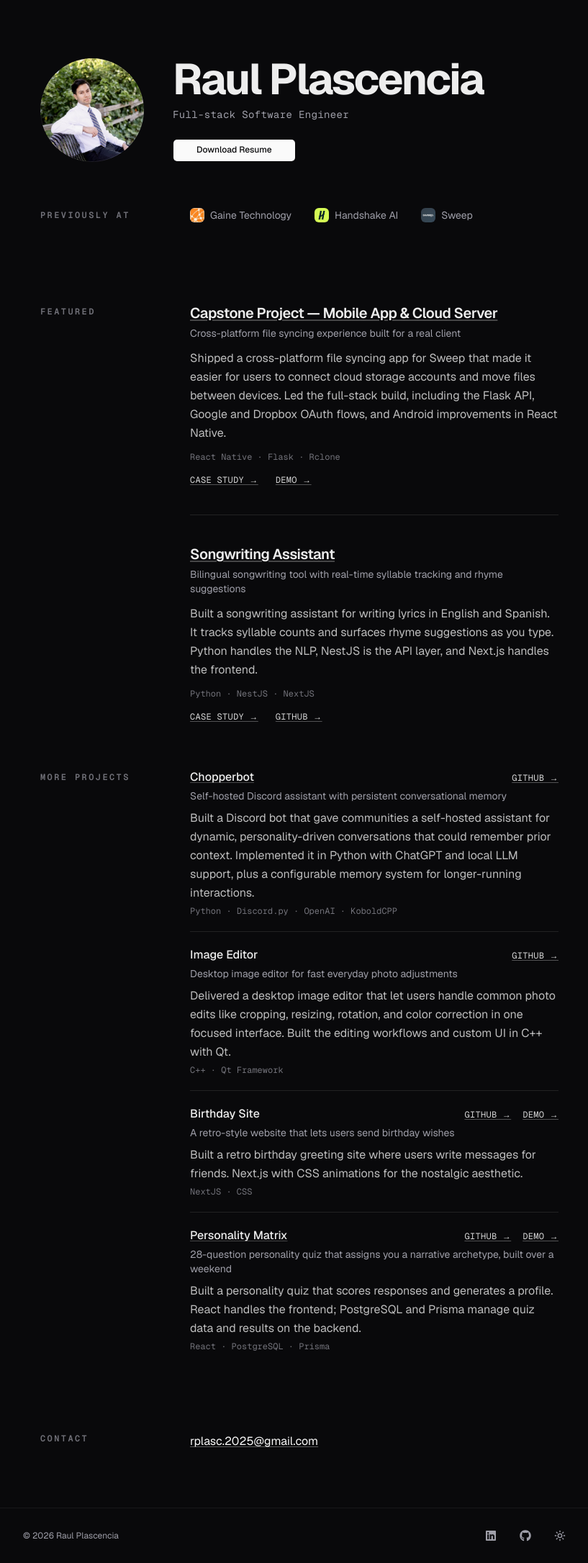
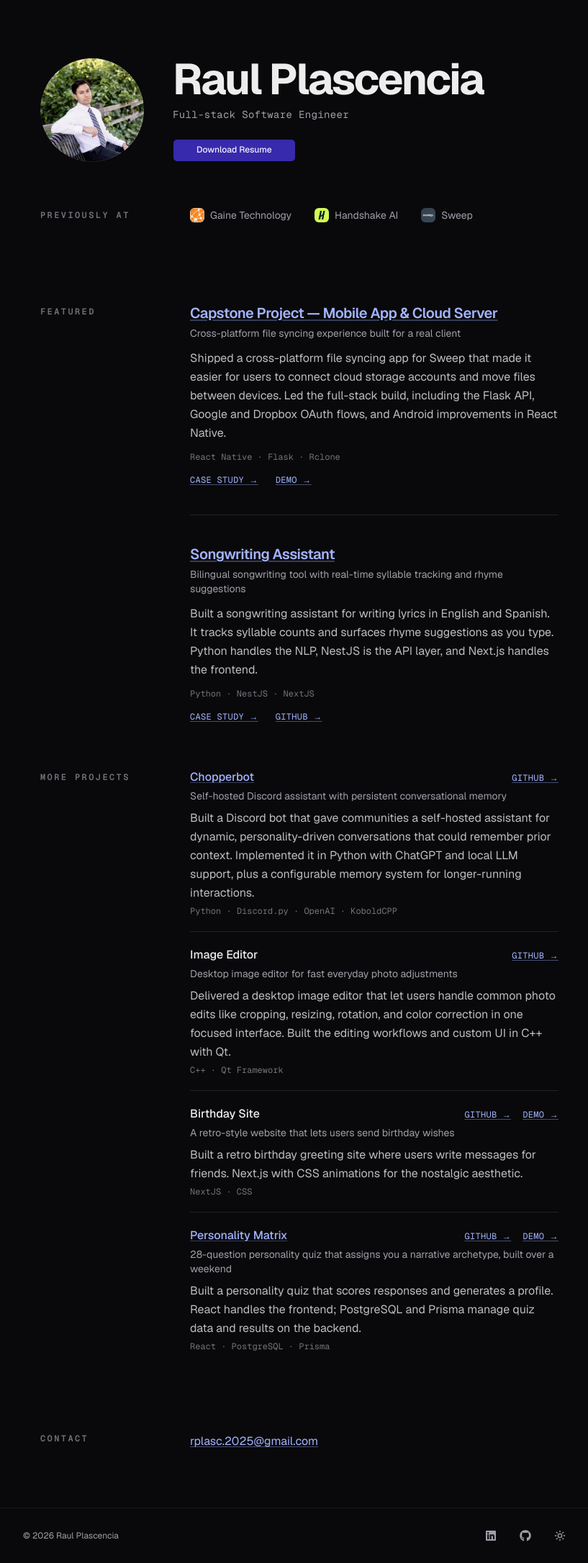
Before and after one commit to rplasc/portfolioV2, a Next.js app: page / in a window 1280 px wide. Shown: the whole page at 72% size, without its empty margins (224-1041 px from the left). Built offline with nearby package versions, Linux system fonts and the light colour scheme.

Commit message:
Increased usage of primary color

```diff
--- a/src/app/globals.css
+++ b/src/app/globals.css
@@ -35,6 +35,7 @@
   --color-secondary: var(--secondary);
   --color-primary-foreground: var(--primary-foreground);
   --color-primary: var(--primary);
+  --color-link: var(--link);
   --color-popover-foreground: var(--popover-foreground);
   --color-popover: var(--popover);
   --color-card-foreground: var(--card-foreground);
@@ -57,6 +58,7 @@
   --popover-foreground: oklch(0.141 0.005 285.823);
   --primary: oklch(0.457 0.24 277.023);
   --primary-foreground: oklch(0.962 0.018 272.314);
+  --link: oklch(0.457 0.24 277.023);
   --secondary: oklch(0.967 0.001 286.375);
   --secondary-foreground: oklch(0.21 0.006 285.885);
   --muted: oklch(0.967 0.001 286.375);
@@ -92,6 +94,7 @@
   --popover-foreground: oklch(0.985 0 0);
   --primary: oklch(0.398 0.195 277.366);
   --primary-foreground: oklch(0.962 0.018 272.314);
+  --link: oklch(0.785 0.115 274.713);
   --secondary: oklch(0.274 0.006 286.033);
   --secondary-foreground: oklch(0.985 0 0);
   --muted: oklch(0.274 0.006 286.033);
--- a/src/app/page.tsx
+++ b/src/app/page.tsx
@@ -30,7 +30,7 @@ export default function Home() {
 
             <div className="flex justify-center gap-3 md:justify-start">
               <Button
-                className="rounded-sm bg-foreground px-8 text-background hover:bg-foreground/90"
+                className="rounded-sm bg-primary px-8 text-primary-foreground hover:bg-primary/90"
                 asChild
                 size="lg"
               >
@@ -99,7 +99,7 @@ export default function Home() {
           <div className="flex flex-col gap-2">
             <a
               href={`mailto:${contact.email}`}
-              className="focus-visible:ring-ring focus-visible:ring-offset-background -mx-1 w-fit rounded-sm px-1 text-base text-foreground underline decoration-foreground/35 underline-offset-2 transition-colors duration-200 ease-out hover:decoration-foreground/80 focus-visible:ring-2 focus-visible:ring-offset-2 focus-visible:outline-none"
+              className="focus-visible:ring-ring focus-visible:ring-offset-background text-link decoration-link/40 hover:decoration-link -mx-1 w-fit rounded-sm px-1 text-base underline underline-offset-2 transition-colors duration-200 ease-out focus-visible:ring-2 focus-visible:ring-offset-2 focus-visible:outline-none"
             >
               {contact.email}
             </a>
--- a/src/app/work/[slug]/page.tsx
+++ b/src/app/work/[slug]/page.tsx
@@ -43,7 +43,7 @@ export default async function CaseStudyPage({
       <main className="mx-auto flex w-full max-w-3xl flex-1 flex-col px-6 py-20">
         <Link
           href="/"
-          className="focus-visible:ring-ring focus-visible:ring-offset-background text-muted-foreground decoration-foreground/25 hover:text-foreground/75 hover:decoration-foreground/60 -mx-1 w-fit rounded-sm px-1 font-mono text-xs tracking-[0.2em] uppercase underline underline-offset-2 transition-colors duration-200 ease-out focus-visible:ring-2 focus-visible:ring-offset-2 focus-visible:outline-none"
+          className="focus-visible:ring-ring focus-visible:ring-offset-background text-link decoration-link/30 hover:decoration-link -mx-1 w-fit rounded-sm px-1 font-mono text-xs tracking-[0.2em] uppercase underline underline-offset-2 transition-colors duration-200 ease-out focus-visible:ring-2 focus-visible:ring-offset-2 focus-visible:outline-none"
         >
           ← Back
         </Link>
--- a/src/components/featured-project-card.tsx
+++ b/src/components/featured-project-card.tsx
@@ -24,7 +24,7 @@ export function FeaturedProjectCard({
           {hasCaseStudy ? (
             <Link
               href={`/work/${project.slug}`}
-              className="focus-visible:ring-ring focus-visible:ring-offset-background decoration-foreground/25 hover:decoration-foreground/75 -mx-1 rounded-sm px-1 underline underline-offset-2 transition-colors duration-200 ease-out hover:text-foreground focus-visible:ring-2 focus-visible:ring-offset-2 focus-visible:outline-none"
+              className="focus-visible:ring-ring focus-visible:ring-offset-background text-link decoration-link/30 hover:decoration-link -mx-1 rounded-sm px-1 underline underline-offset-2 transition-colors duration-200 ease-out focus-visible:ring-2 focus-visible:ring-offset-2 focus-visible:outline-none"
             >
               {project.name}
             </Link>
--- a/src/components/footer.tsx
+++ b/src/components/footer.tsx
@@ -20,7 +20,7 @@ export function Footer() {
             target="_blank"
             rel="noopener noreferrer"
             aria-label="LinkedIn"
-            className="text-muted-foreground hover:bg-accent hover:text-foreground focus-visible:ring-ring focus-visible:ring-offset-background flex size-11 items-center justify-center rounded-sm transition-[color,background-color] duration-200 ease-out focus-visible:ring-2 focus-visible:ring-offset-2 focus-visible:outline-none"
+            className="text-muted-foreground hover:bg-accent hover:text-link focus-visible:ring-ring focus-visible:ring-offset-background flex size-11 items-center justify-center rounded-sm transition-[color,background-color] duration-200 ease-out focus-visible:ring-2 focus-visible:ring-offset-2 focus-visible:outline-none"
           >
             <FontAwesomeIcon icon={faLinkedin} />
           </a>
@@ -29,7 +29,7 @@ export function Footer() {
             target="_blank"
             rel="noopener noreferrer"
             aria-label="GitHub"
-            className="text-muted-foreground hover:bg-accent hover:text-foreground focus-visible:ring-ring focus-visible:ring-offset-background flex size-11 items-center justify-center rounded-sm transition-[color,background-color] duration-200 ease-out focus-visible:ring-2 focus-visible:ring-offset-2 focus-visible:outline-none"
+            className="text-muted-foreground hover:bg-accent hover:text-link focus-visible:ring-ring focus-visible:ring-offset-background flex size-11 items-center justify-center rounded-sm transition-[color,background-color] duration-200 ease-out focus-visible:ring-2 focus-visible:ring-offset-2 focus-visible:outline-none"
           >
             <FontAwesomeIcon icon={faGithub} />
           </a>
--- a/src/components/project-list-item.tsx
+++ b/src/components/project-list-item.tsx
@@ -13,7 +13,7 @@ export function ProjectListItem({ project }: { project: Project }) {
           {hasCaseStudy ? (
             <Link
               href={`/work/${project.slug}`}
-              className="focus-visible:ring-ring focus-visible:ring-offset-background decoration-foreground/25 hover:decoration-foreground/75 -mx-1 rounded-sm px-1 underline underline-offset-2 transition-colors duration-200 ease-out hover:text-foreground focus-visible:ring-2 focus-visible:ring-offset-2 focus-visible:outline-none"
+              className="focus-visible:ring-ring focus-visible:ring-offset-background text-link decoration-link/30 hover:decoration-link -mx-1 rounded-sm px-1 underline underline-offset-2 transition-colors duration-200 ease-out focus-visible:ring-2 focus-visible:ring-offset-2 focus-visible:outline-none"
             >
               {project.name}
             </Link>
--- a/src/lib/link-styles.ts
+++ b/src/lib/link-styles.ts
@@ -1,2 +1,2 @@
 export const actionLinkClass =
-  "focus-visible:ring-ring focus-visible:ring-offset-background -mx-1 rounded-sm px-1 font-mono text-xs tracking-wide text-foreground/85 uppercase underline underline-offset-2 decoration-foreground/30 transition-colors duration-200 ease-out hover:text-foreground/95 hover:decoration-foreground/70 focus-visible:ring-2 focus-visible:ring-offset-2 focus-visible:outline-none";
+  "focus-visible:ring-ring focus-visible:ring-offset-background text-link decoration-link/40 hover:decoration-link -mx-1 rounded-sm px-1 font-mono text-xs tracking-wide uppercase underline underline-offset-2 transition-colors duration-200 ease-out focus-visible:ring-2 focus-visible:ring-offset-2 focus-visible:outline-none";
```
